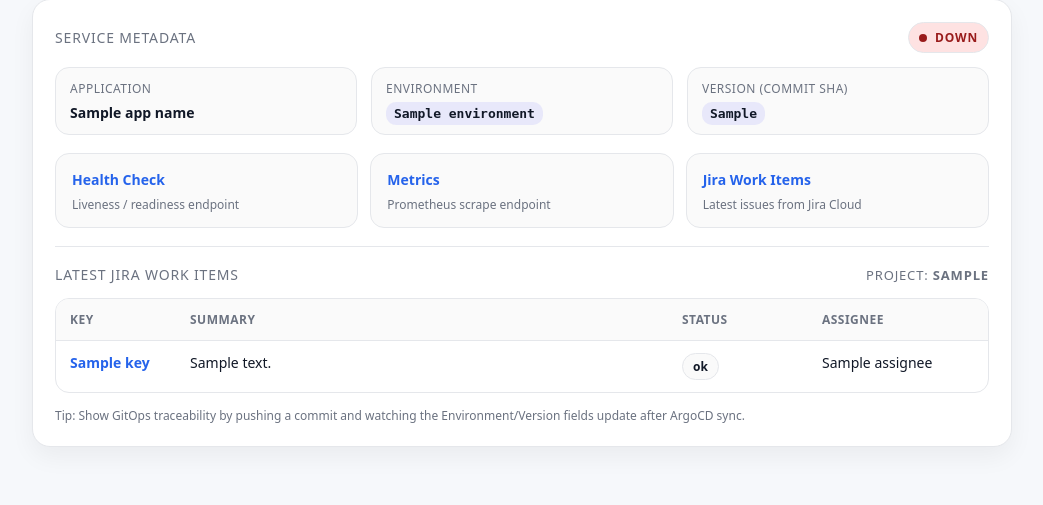
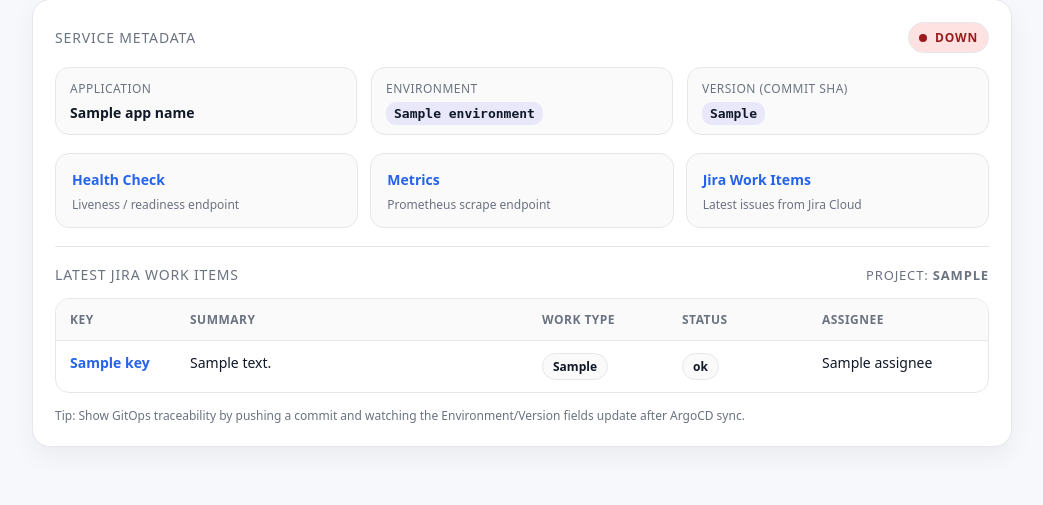
Before and after one commit to Ivaylo-Training/Telerik-finalproject, a FastAPI app: template app/templates/index.html in a window 1280 px wide. Shown: the part 115-620 px from the top of the page, without its empty margins (118-1161 px from the left). Run offline with FastAPI, Linux system fonts and the light colour scheme; the template is opened without the code that fills it: most values are stand-ins (such as "Sample title", 1, 10 or a date in 2020).

Commit message:
add: jira dashboard issuetype

```diff
--- a/app/templates/index.html
+++ b/app/templates/index.html
@@ -291,6 +291,7 @@
                 <tr>
                   <th style="width: 120px;">Key</th>
                   <th>Summary</th>
+		  <th style="width: 140px;">Work type</th>
                   <th style="width: 140px;">Status</th>
                   <th style="width: 180px;">Assignee</th>
                 </tr>
@@ -308,6 +309,7 @@
                       {% endif %}
                     </td>
                     <td>{{ issue.summary }}</td>
+		    <td><span class="pill">{{ issue.work_type }}</span></td>
                     <td><span class="pill">{{ issue.status }}</span></td>
                     <td>{{ issue.assignee }}</td>
                   </tr>
```
